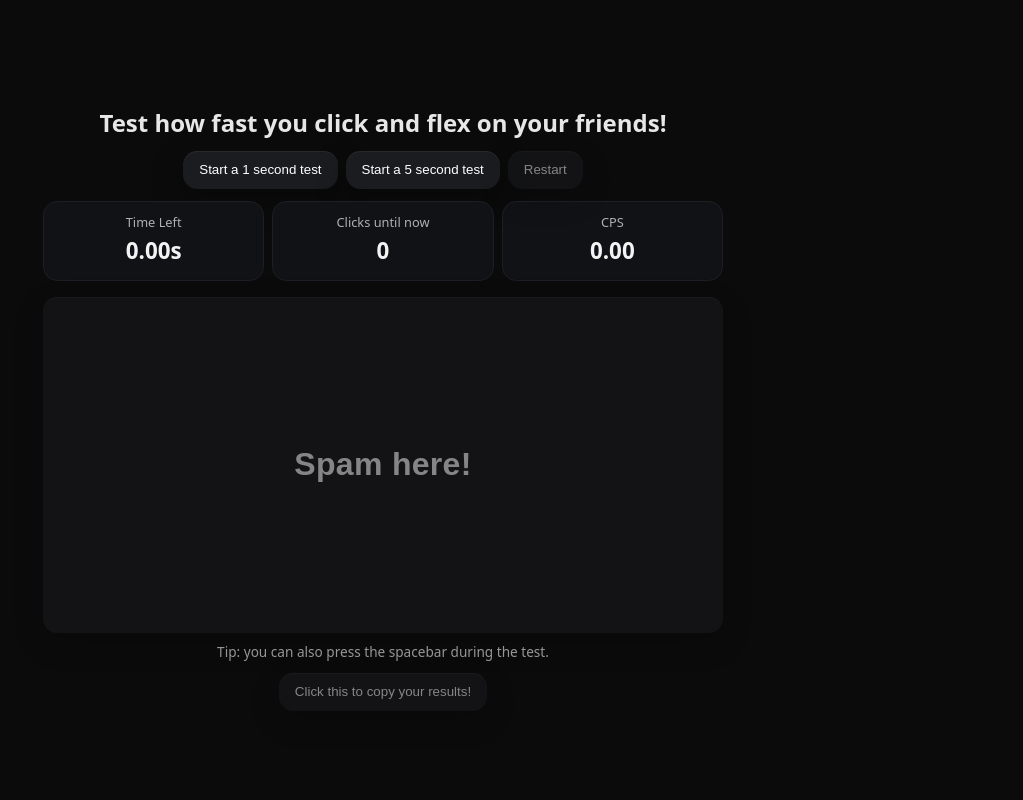
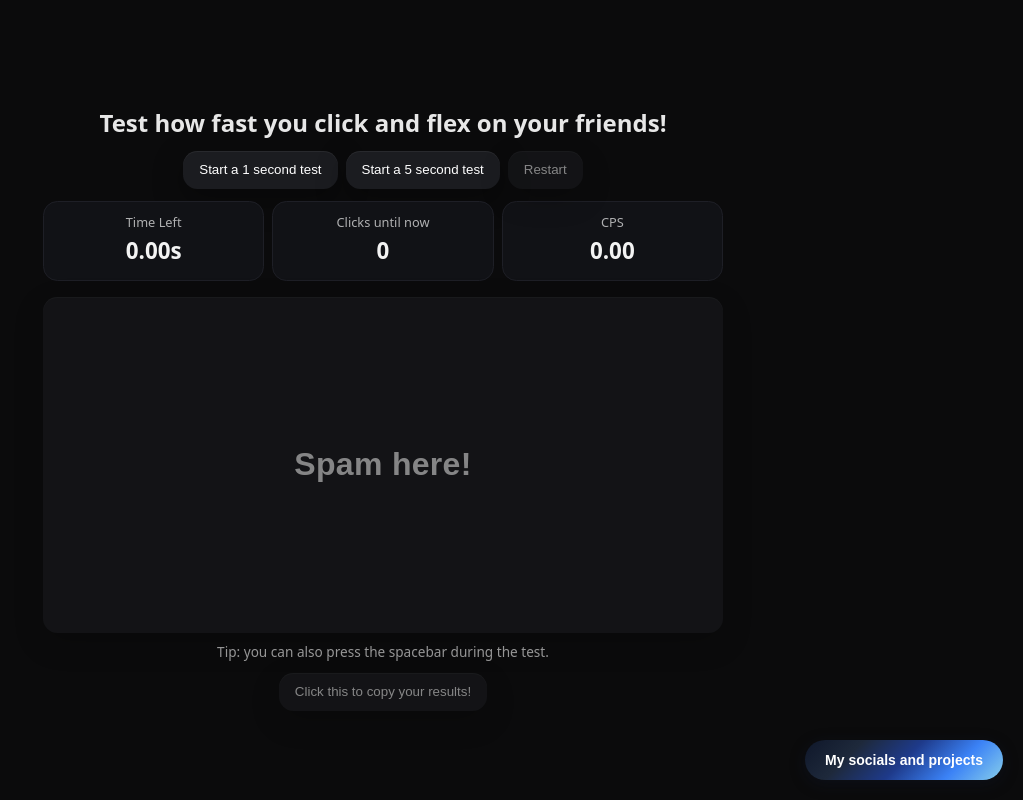
Before and after one commit to Loolybooly/cps-test, a plain HTML site: page index.html in a window 1280 px wide. Shown: the whole page, without its empty margins (257-1280 px from the left). Drawn offline with Linux system fonts and the light colour scheme.

Commit message:
Added igorlinks button because igorlinks

```diff
--- a/index.html
+++ b/index.html
@@ -179,5 +179,26 @@
 
     pad.addEventListener('mousedown', e => e.preventDefault());
   </script>
+        <div style="position: fixed; bottom: 20px; right: 20px; z-index: 1000;">
+            <a href="https://igorlinks.vercel.app" target="_blank" style="text-decoration: none;">
+                <button style="
+                    background: linear-gradient(135deg, #0f172a 0%, #1e293b 25%, #1e3a8a 50%, #3b82f6 75%, #87ceeb 100%);
+                    color: white;
+                    border: none;
+                    border-radius: 25px;
+                    padding: 12px 20px;
+                    font-size: 14px;
+                    font-weight: bold;
+                    cursor: pointer;
+                    box-shadow: 0 4px 15px rgba(15, 23, 42, 0.4);
+                    transition: all 0.3s ease;
+                    display: flex;
+                    align-items: center;
+                    gap: 8px;
+                " onmouseover="this.style.transform='translateY(-2px)'; this.style.boxShadow='0 6px 20px rgba(15, 23, 42, 0.6)'" onmouseout="this.style.transform='translateY(0)'; this.style.boxShadow='0 4px 15px rgba(15, 23, 42, 0.4)'">
+                    My socials and projects
+                </button>
+            </a>
+        </div>
 </body>
 </html>
```
